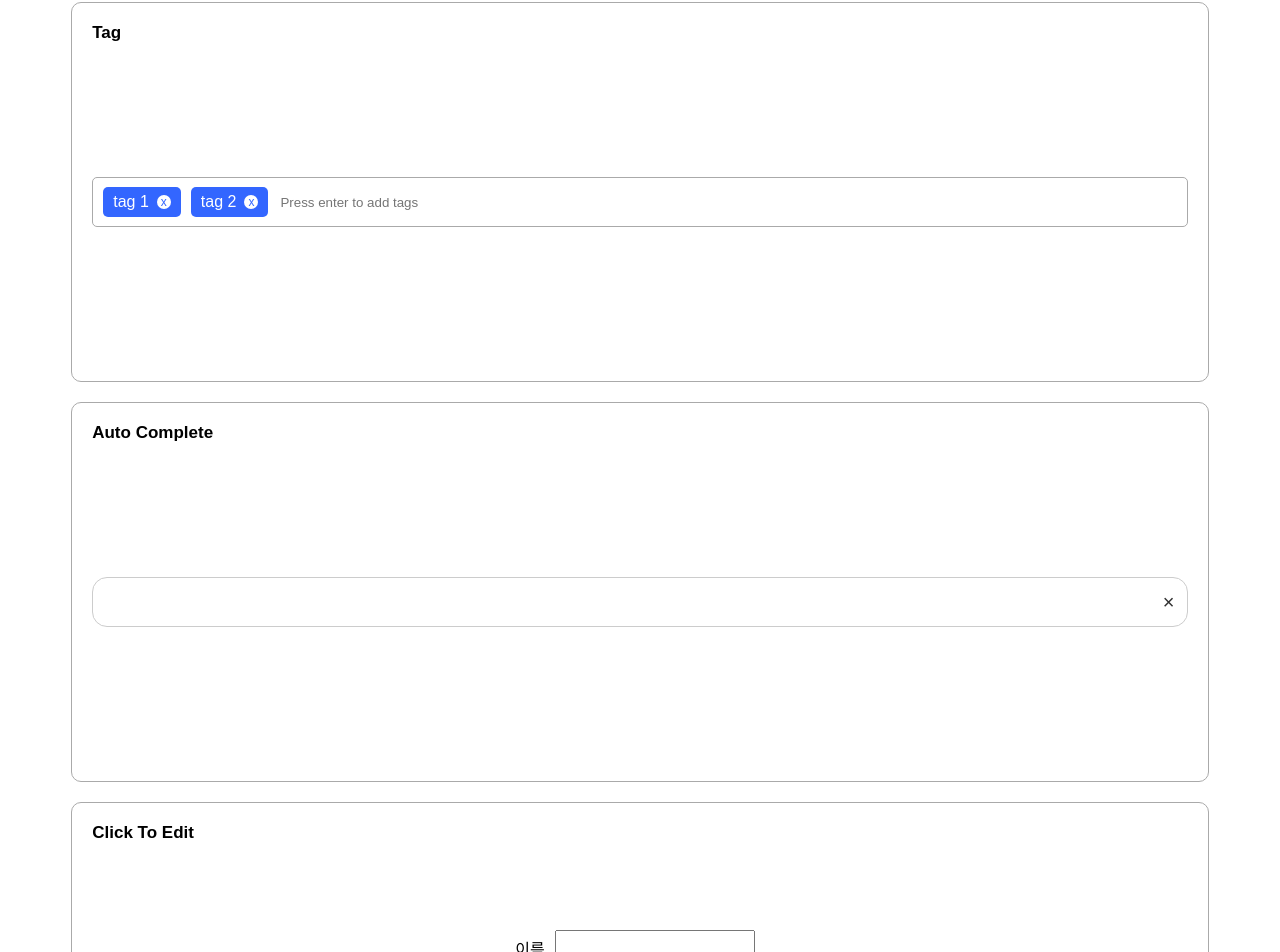
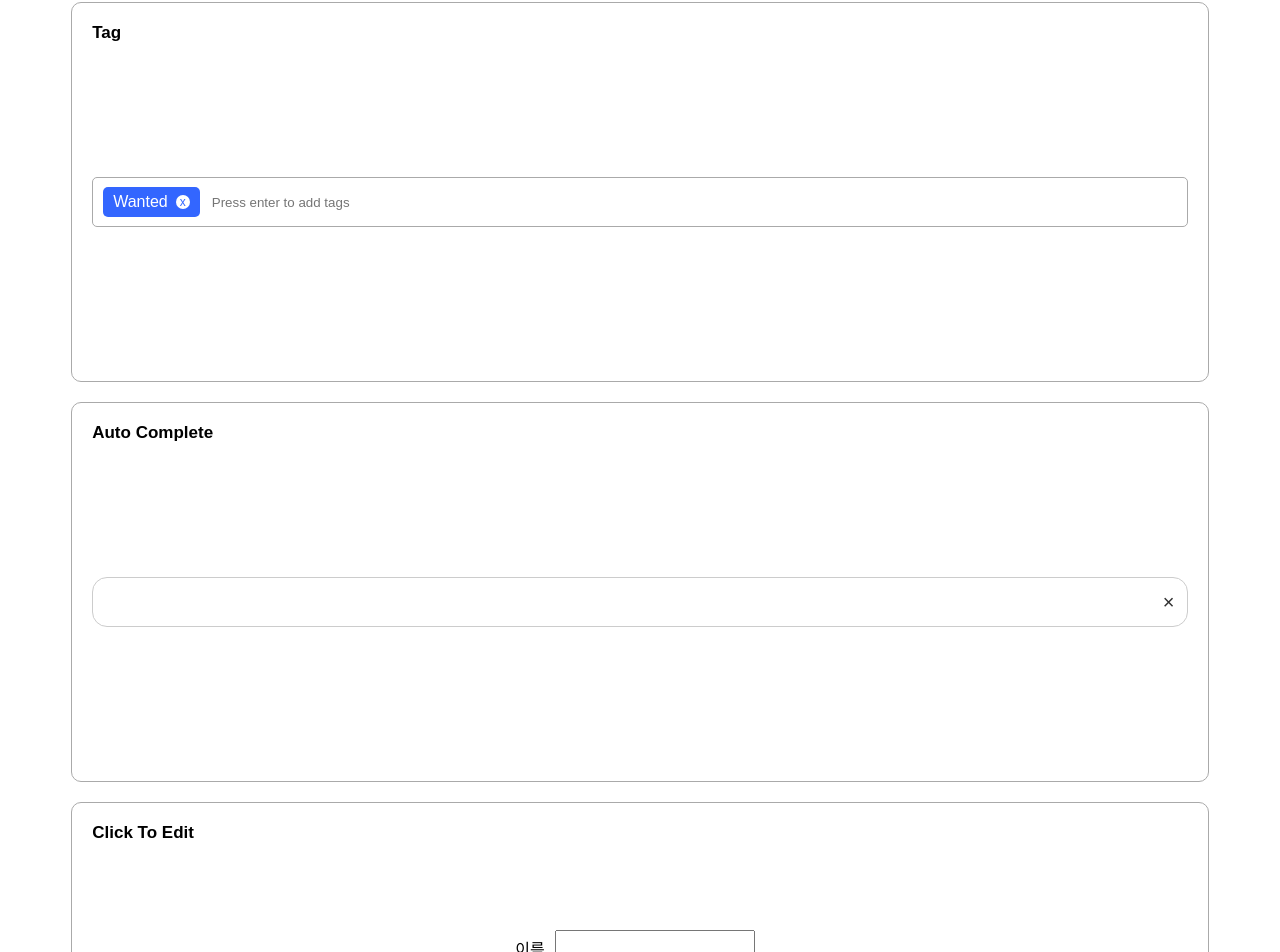
Before and after one commit to dev-seomoon/wanted_pre_onboarding, a React (Create React App) app in the folder custom-component/: page / in a window 1280 px wide. Shown: the part 1218-2170 px from the top of the page. Built offline with nearby package versions, Linux system fonts and the light colour scheme; a web font is replaced by a local one.

Commit message:
[feat] Tag - 기본 태그 수정

```diff
--- a/custom-component/src/component/Tag/Tag.jsx
+++ b/custom-component/src/component/Tag/Tag.jsx
@@ -3,7 +3,7 @@ import TagStyled from "./Tag.styles";
 
 const Tag = () => {
   const [value, setValue] = useState("");
-  const [tagList, setTagList] = useState(["tag 1", "tag 2"]);
+  const [tagList, setTagList] = useState(["Wanted"]);
   const handleInputChange = e => {
     setValue(e.target.value);
   };
```
